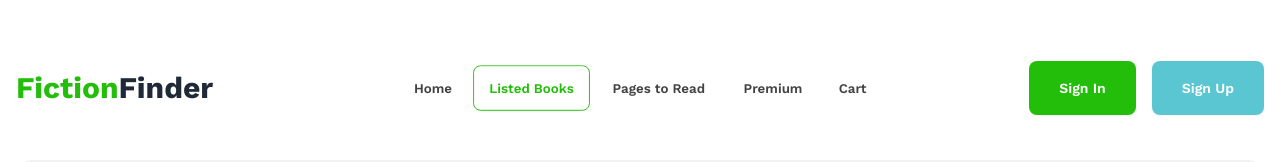
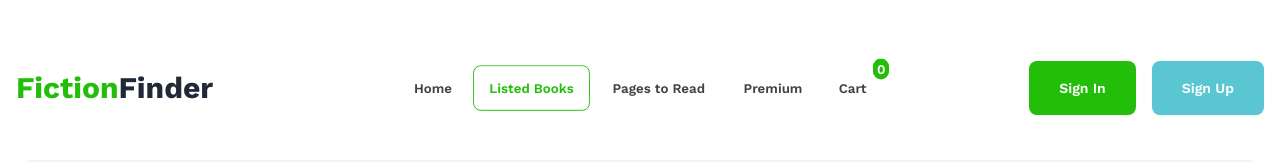
Before and after one commit to abunaim5/fiction-finder, a React (Vite) app: page /category/read in a window 1280 px wide. Shown: the top 162 px of the page. Built offline with nearby package versions, Linux system fonts and the light colour scheme; a web font is replaced by a local one.

Commit message:
added sort by category and display the data

```diff
--- a/src/Layout/Root.jsx
+++ b/src/Layout/Root.jsx
@@ -9,8 +9,6 @@ export const CategoryContext = createContext();
 
 const Root = () => {
     const [data, setData] = useState({});
-    // console.log(data);
-
     return (
         <div className="max-w-[1440px] px-2 lg:px-4 mx-auto pt-6 md:pt-12">
             <CategoryContext.Provider value={{data, setData}}>
--- a/src/components/CartCard/CartCard.jsx
+++ b/src/components/CartCard/CartCard.jsx
@@ -3,7 +3,7 @@ import { Link } from "react-router-dom";
 import PropTypes from 'prop-types'
 
 const CartCard = ({premiumBook}) => {
-    const { bookId, image, bookName, author, tags, publisher, totalPages, category, rating } = premiumBook;
+    const { image, bookName, author, tags, publisher, totalPages, category, rating } = premiumBook;
 
 
     return (
--- a/src/components/Error/Error.jsx
+++ b/src/components/Error/Error.jsx
@@ -3,7 +3,8 @@ import { Link } from "react-router-dom";
 const Error = () => {
     return (
         <div className="flex items-center justify-center flex-col gap-4 font-work font-bold text-3xl text-gray-300 h-screen">
-            <h1>Page Not found</h1>
+            <h1>404</h1>
+            <h2>Page Not found</h2>
             <Link to='/'><button className="btn text-white hover:text-[#131313] bg-[#23BE0A] hover:bg-transparent border-2 border-transparent hover:border-[#23BE0A] rounded-full w-auto h-auto min-h-max px-3 md:px-6 py-2 md:py-3">Go Back Home</button></Link>
         </div>
     );
--- a/src/components/Header/Header.jsx
+++ b/src/components/Header/Header.jsx
@@ -1,13 +1,25 @@
 import { Link, NavLink } from "react-router-dom";
+import { handleGetBooksIdInLocal } from "../../utils/localBooks/localBooks";
+import { useEffect, useState } from "react";
 
 const Header = () => {
+    const [cart, setCart] = useState([]);
+
+    // const handleCart = () => {
+
+    // }
+
+    useEffect(() => {
+        const cartData = handleGetBooksIdInLocal('cart');
+        setCart(cartData);
+    }, [])
 
     const links = <>
         <NavLink to='/' style={({ isActive }) => { return { color: isActive && '#23BE0A', border: isActive && '1px solid #23BE0A' } }} className='btn btn-ghost'><li>Home</li></NavLink>
         <NavLink to='/category/read' style={({ isActive }) => { return { color: isActive && '#23BE0A', border: isActive && '1px solid #23BE0A' } }} className='btn btn-ghost'><li>Listed Books</li></NavLink>
         <NavLink to='/page-read' style={({ isActive }) => { return { color: isActive && '#23BE0A', border: isActive && '1px solid #23BE0A' } }} className='btn btn-ghost'><li>Pages to Read</li></NavLink>
         <NavLink to='premium' style={({ isActive }) => { return { color: isActive && '#23BE0A', border: isActive && '1px solid #23BE0A' } }} className='btn btn-ghost'><li>Premium</li></NavLink>
-        <NavLink to='/cart' style={({ isActive }) => { return { color: isActive && '#23BE0A', border: isActive && '1px solid #23BE0A' } }} className='btn btn-ghost'><li>Cart</li></NavLink>
+        <NavLink to='/cart' style={({ isActive }) => { return { color: isActive && '#23BE0A', border: isActive && '1px solid #23BE0A' } }} className='btn btn-ghost relative'><li>Cart</li> <span className="bg-[#23BE0A] rounded-full text-white p-1 text-center absolute -right-2 -top-2">{cart.length}</span></NavLink>
     </>
 
     return (
--- a/src/components/PremiumBookCard/PremiumBookCard.jsx
+++ b/src/components/PremiumBookCard/PremiumBookCard.jsx
@@ -1,6 +1,9 @@
 import { FaRegStar } from "react-icons/fa";
 import PropTypes from 'prop-types'
 import { handleSetBooksIdInLocal } from "../../utils/localBooks/localBooks";
+import { useContext } from "react";
+
+
 
 const PremiumBookCard = ({ premiumBook }) => {
     const { bookId, image, bookName, author, tags, rating, category } = premiumBook;
--- a/src/pages/ReadBooks/ReadBooks.jsx
+++ b/src/pages/ReadBooks/ReadBooks.jsx
@@ -8,14 +8,13 @@ import { CategoryContext } from "../../Layout/Root";
 // const handleSort = (categoryName) =>{
 //     cateName = categoryName;
 // }
-
+const readBookIdList = handleGetBooksIdInLocal('read');
 const ReadBooks = () => {
     const books = useLoaderData();
-    const readBookIdList = handleGetBooksIdInLocal('read');
+
 
     const [allCategory, setAllCategory] = useState([]);
     const [displayCategory, setDisplayCategory] = useState([]);
-    console.log(allCategory)
 
     const handleFilterCategory = filterText => {
         console.log(filterText);
@@ -25,19 +24,22 @@ const ReadBooks = () => {
             console.log('clicked', allCategory);
         }
         else if (filterText === 'pages') {
-            const categoryByPage = allCategory.filter(book => book.totalPages >= 0);
+            const categoryByPage = allCategory.sort((a, b) => b.totalPages - a.totalPages);
             setDisplayCategory(categoryByPage);
         }
         else if (filterText === 'rating') {
-            const categoryByRating = allCategory.filter(book => book.rating >= 0);
+            const categoryByRating = allCategory.sort((a, b) => b.rating - a.rating);
             setDisplayCategory(categoryByRating);
+            return;
         }
         else if (filterText === 'year') {
-            const categoryByYear = allCategory.filter(book => book.yearOfPublishing >= 0);
+            const categoryByYear = allCategory.sort((a, b) => b.yearOfPublishing - a.yearOfPublishing);
+            console.log(categoryByYear);
             setDisplayCategory(categoryByYear);
         }
+        return;
     }
-
+    const {setData} = useContext(CategoryContext)
     useEffect(() => {
 
         if (books.length > 0) {
@@ -58,12 +60,14 @@ const ReadBooks = () => {
             setAllCategory(allCategoryBooks);
             setDisplayCategory(allCategoryBooks);
         }
+
+        setData({handleFilterCategory})
     }, [books]);
 
 
-    const {setData} = useContext(CategoryContext)
+    // const {setData} = useContext(CategoryContext)
     useEffect(()=>{
-        setData({handleFilterCategory})
+        // setData({handleFilterCategory})
     },[])
     // console.log(readBookIdList);
 
```
